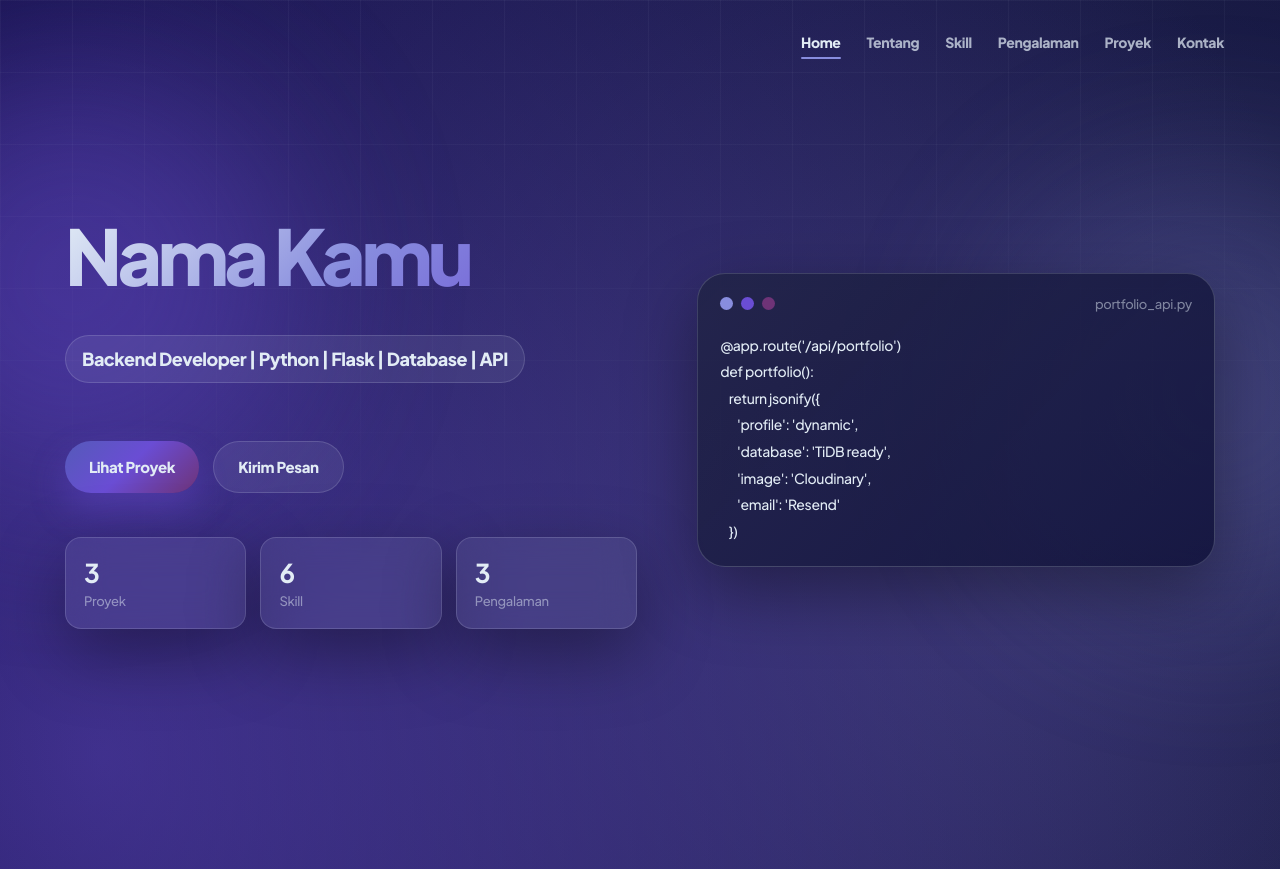
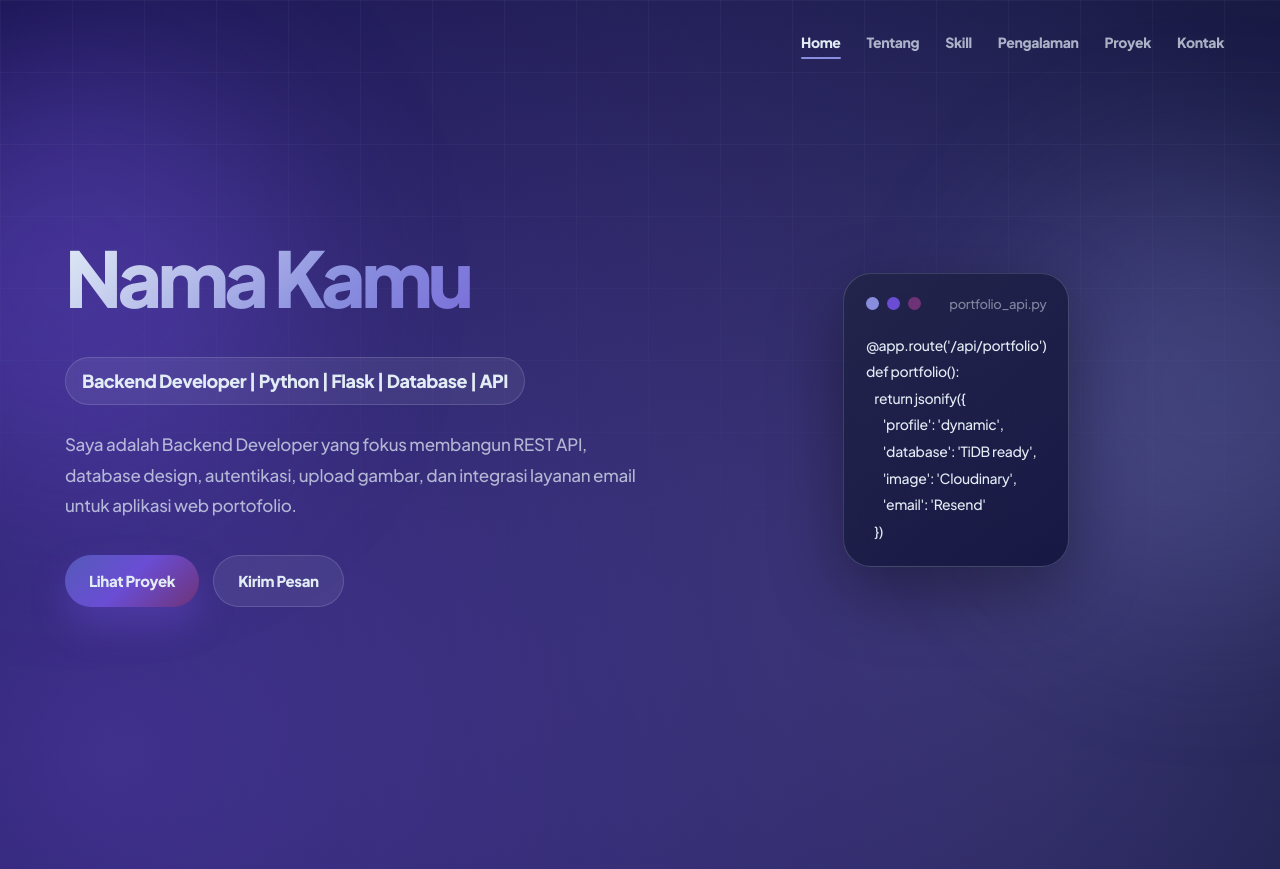
Before and after one commit to deta78/PA-Portofolio, a Flask app: page / in a window 1280 px wide. Shown: the top 869 px of the page. Run offline with Flask 3, Linux system fonts and the light colour scheme.

Commit message:
update portfolio

```diff
--- a/app.py
+++ b/app.py
@@ -315,6 +315,7 @@ def admin_profiles():
         profile.name = request.form.get("name")
         profile.title = request.form.get("title")
         profile.bio = request.form.get("bio")
+        profile.footer_text = request.form.get("footer_text")
         profile.email = request.form.get("email")
         profile.instagram = request.form.get("instagram")
         profile.tiktok = request.form.get("tiktok")
@@ -509,6 +510,7 @@ def seed_database():
             instagram="#",
             tiktok="#",
             whatsapp="#",
+            footer_text="Halo, Saya Matumadeta Indra Putra Mulyana.",
         ))
 
     if AboutSection.query.count() == 0:
@@ -558,6 +560,8 @@ def ensure_profile_social_columns():
         statements.append("ALTER TABLE profiles ADD COLUMN instagram VARCHAR(255)")
     if "tiktok" not in existing_columns:
         statements.append("ALTER TABLE profiles ADD COLUMN tiktok VARCHAR(255)")
+    if "footer_text" not in existing_columns:
+        statements.append("ALTER TABLE profiles ADD COLUMN footer_text VARCHAR(255)")
 
     for statement in statements:
         db.session.execute(text(statement))
--- a/model.py
+++ b/model.py
@@ -15,6 +15,7 @@ class Profile(db.Model):
     tiktok = db.Column(db.String(255), nullable=True)
     whatsapp = db.Column(db.String(80), nullable=True)
     image_url = db.Column(db.String(500), nullable=True)
+    footer_text = db.Column(db.String(255), nullable=True)
     created_at = db.Column(db.DateTime, default=datetime.utcnow)
     updated_at = db.Column(db.DateTime, default=datetime.utcnow, onupdate=datetime.utcnow)
 
--- a/static/utama/css/style.css
+++ b/static/utama/css/style.css
@@ -214,7 +214,7 @@ textarea {
 .hero-layout {
   display: grid;
   grid-template-columns: 1.05fr 0.95fr;
-  align-items: center;
+  align-items: stretch;
   gap: 60px;
 }
 .eyebrow,
@@ -346,14 +346,32 @@ textarea {
 }
 .hero-panel {
   position: relative;
+  display: flex;
+  align-items: center;
+  justify-content: center;
+  padding: 12px;
+  max-width: 420px;
+  margin-inline: auto;
+  align-self: stretch;
 }
 .profile-photo {
-  width: 100%;
+  width: auto;
+  height: 100%;
+  max-height: 420px;
+  max-width: 100%;
   aspect-ratio: 1/1;
   object-fit: cover;
   border-radius: var(--radius-xl);
   border: 1px solid var(--card-border);
   box-shadow: var(--shadow-soft);
+  display: block;
+  margin-inline: auto;
+}
+
+@media (max-width: 992px) {
+  .hero-layout { grid-template-columns: 1fr; align-items: center; }
+  .hero-panel { max-width: 320px; }
+  .profile-photo { width: clamp(120px, 28vw, 240px); height: auto; }
 }
 .code-window {
   padding: 22px;
--- a/templates/admin/profiles.html
+++ b/templates/admin/profiles.html
@@ -10,6 +10,7 @@
   <label>Instagram<input name="instagram" value="{{ profile.instagram or '' }}" placeholder="https://instagram.com/username"></label>
   <label>TikTok<input name="tiktok" value="{{ profile.tiktok or '' }}" placeholder="https://www.tiktok.com/@username"></label>
   <label class="full">Bio<textarea name="bio" rows="6" required>{{ profile.bio }}</textarea></label>
+  <label>Footer Text<input name="footer_text" value="{{ profile.footer_text or '' }}" placeholder="Teks di footer, mis. Halo, Saya ..."></label>
   <label>URL Gambar<input name="image_url" value="{{ profile.image_url or '' }}" placeholder="Opsional, bisa URL Cloudinary"></label>
   <label>Upload Gambar<input type="file" name="image_file" accept="image/*"></label>
   <button class="btn full" type="submit">Simpan Profil</button>
--- a/templates/utama/index.html
+++ b/templates/utama/index.html
@@ -53,7 +53,7 @@
         <div class="hero-copy reveal">
           <h1>{{ profile.name if profile else 'Nama Kamu' }}</h1>
           <p class="hero-role">{{ profile.title if profile else 'Backend Developer | Python | Flask | Database | API' }}</p>
-
+          <p class="hero-description">{{ profile.bio if profile else 'Tulis bio singkat di halaman Admin.' }}</p>
           <div class="hero-actions">
         <a class="btn btn-primary" href="#projects">
           Lihat Proyek
@@ -61,23 +61,6 @@
         <a class="btn btn-outline" href="#contact">
           Kirim Pesan
         </a>
-      </div>
-
-      <div class="hero-stats">
-        <div class="stat-card">
-          <strong>{{ projects|length }}</strong>
-          <span>Proyek</span>
-        </div>
-
-        <div class="stat-card">
-          <strong>{{ skills|length }}</strong>
-          <span>Skill</span>
-        </div>
-
-        <div class="stat-card">
-          <strong>{{ experiences|length }}</strong>
-          <span>Pengalaman</span>
-        </div>
       </div>
     </div>
 
@@ -331,8 +314,7 @@ def portfolio():
   <footer class="footer">
     <div class="container footer-inner">
       <p>
-        © 2026 {{ profile.name if profile else 'Nama Kamu' }}.
-
+        © 2026 {% if profile and profile.footer_text %} {{ profile.footer_text }}{% endif %}
       </p>
 
 
```
Also changed, not shown: 1 other file.
